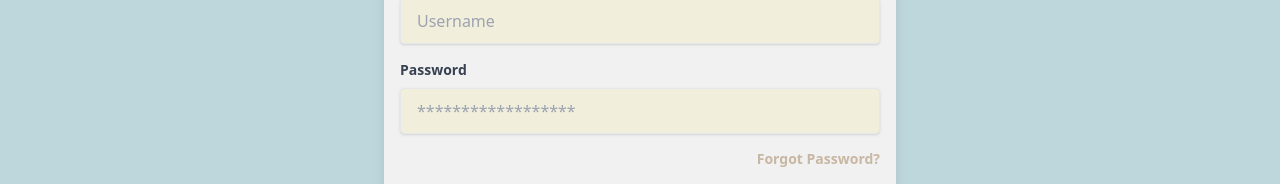
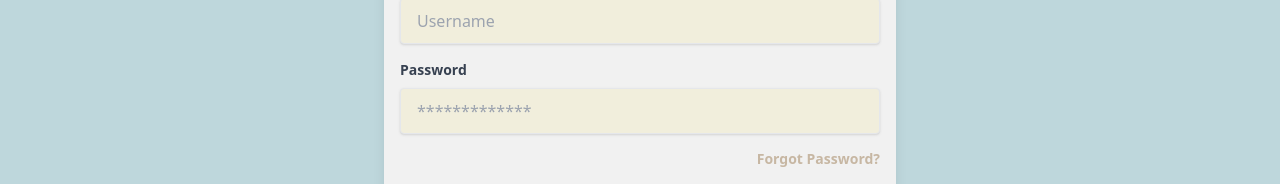
Before and after one commit to Avinashkr2001/crud-react, a React (Vite) app: page /login in a window 1280 px wide. Shown: the part 368-552 px from the top of the page. Built offline with nearby package versions, Linux system fonts and the light colour scheme.

Commit message:
Error Fixed in Login.jsx

```diff
--- a/src/Components/Login.jsx
+++ b/src/Components/Login.jsx
@@ -50,7 +50,7 @@ function Login({ handleLogin }) {
                             className="shadow appearance-none border rounded w-full py-3 px-4 text-gray-700 mb-3 leading-tight focus:outline-none focus:shadow-outline bg-custom-2"
                             id="password"
                             type="password"
-                            placeholder="******************"
+                            placeholder="*************"
                             value={password}
                             onChange={e => setPassword(e.target.value)}
                         />
```
